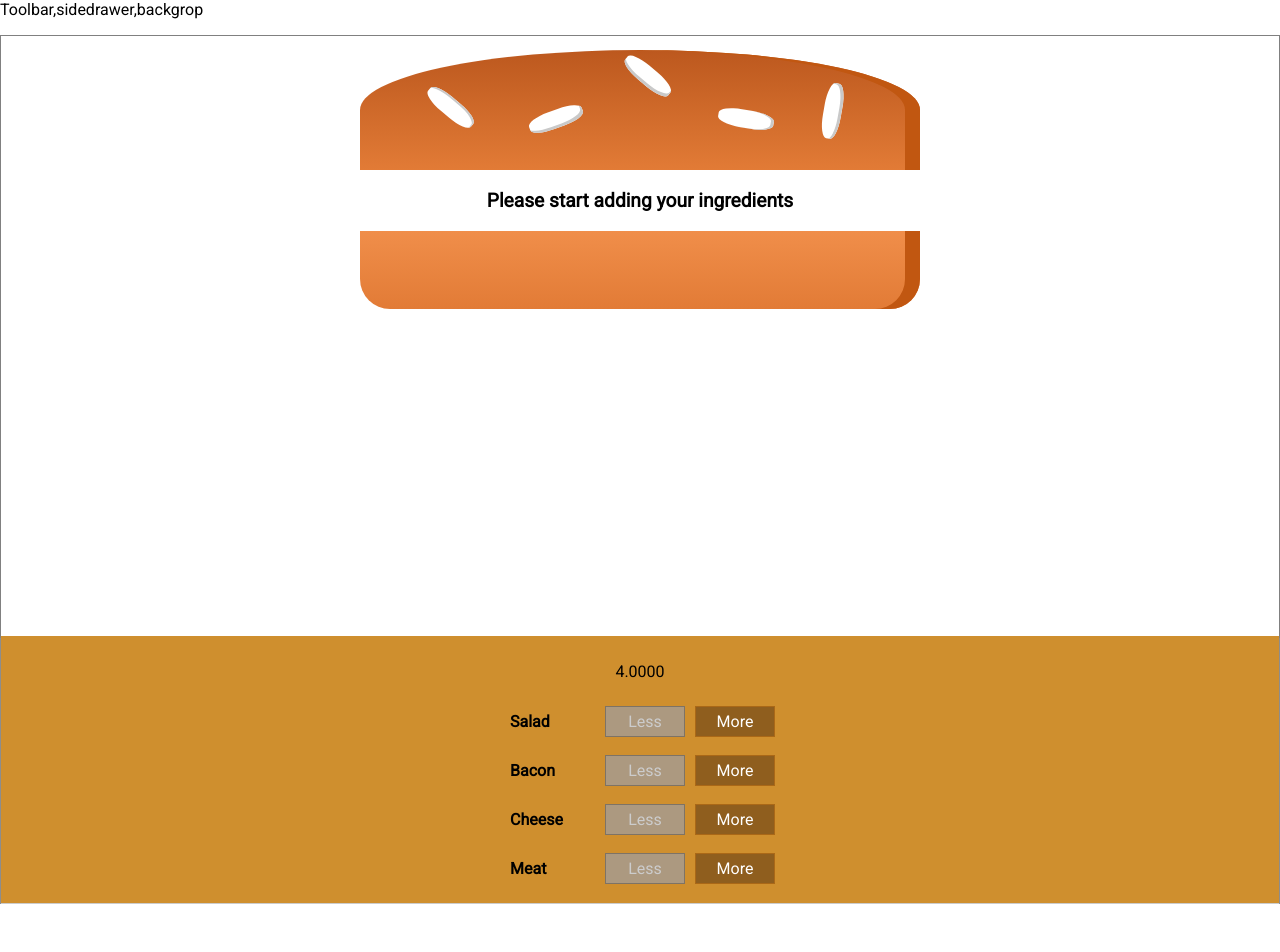
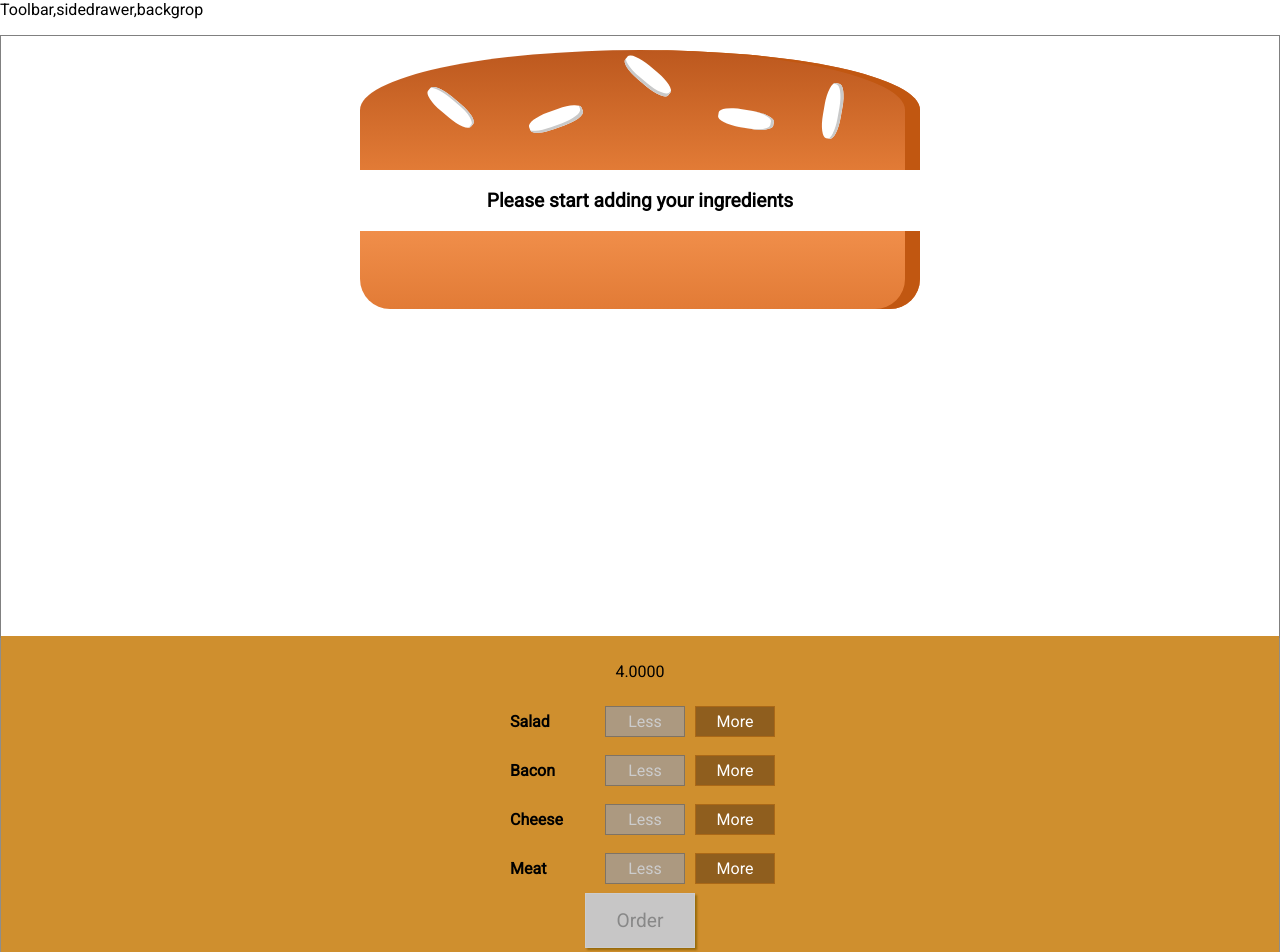
Before and after one commit to Khetwal-om/udemy__maximillian_burger_buider, a React (Create React App) app: page / in a window 1280 px wide. Shown: the top 952 px of the page. Before the commit the page ends 904 px from the top, so only its background shows below. Built offline with nearby package versions, Linux system fonts and the light colour scheme.

Commit message:
6 Order button is added .

```diff
--- a/src/components/Burger/BuildControls/BuildControls.css
+++ b/src/components/Burger/BuildControls/BuildControls.css
@@ -8,3 +8,45 @@
   margin: auto;
   padding: 10px 0;
 }
+
+.OrderButton {
+  background-color: #dad735;
+  outline: none;
+  cursor: pointer;
+  border: 1px solid #966909;
+  color: #966909;
+  font-family: inherit;
+  font-size: 1.2em;
+  padding: 15px 30px;
+  box-shadow: 2px 2px 2px #966909;
+}
+
+.OrderButton:hover,
+.OrderButton:active {
+  background-color: #a0db41;
+  border: 1px solid #966909;
+  color: #966909;
+}
+
+.OrderButton:disabled {
+  background-color: #c7c6c6;
+  cursor: not-allowed;
+  border: 1px solid #ccc;
+  color: #888888;
+}
+
+.OrderButton:not(:disabled) {
+  animation: enable 0.3s linear;
+}
+
+@keyframes enable {
+  0% {
+    transform: scale(1);
+  }
+  60% {
+    transform: scale(1.1);
+  }
+  100% {
+    transform: scale(1);
+  }
+}
--- a/src/components/Burger/BuildControls/BuildControls.js
+++ b/src/components/Burger/BuildControls/BuildControls.js
@@ -20,6 +20,9 @@
         disabled={props.disabled[control.type]}
       />
     ))}
+    <button className="OrderButton" disabled={!props.purchasable}>
+      Order
+    </button>
   </div>
 )
 
--- a/src/containers/BurgerBuilder/BurgerBuilder.js
+++ b/src/containers/BurgerBuilder/BurgerBuilder.js
@@ -18,7 +18,24 @@
       cheese: 0,
       meat: 0
     },
-    totalPrice: 4
+    totalPrice: 4,
+    purchasable: false
+  }
+
+  updatePurchaseState(updatedIngredients) {
+    const ingredients = {
+      ...updatedIngredients
+    }
+    const sum = Object.keys(ingredients)
+      .map((igKey) => {
+        return ingredients[igKey]
+      })
+      .reduce((sum, element) => {
+        return sum + element
+      }, 0)
+    this.setState({
+      purchasable: sum > 0
+    })
   }
   addIngredientHandler = (type) => {
     const oldCount = this.state.ingredients[type]
@@ -35,6 +52,7 @@
       totalPrice: newPrice,
       ingredients: updatedIngredients
     })
+    this.updatePurchaseState(updatedIngredients)
   }
   removeIngredientHandler = (type) => {
     const oldCount = this.state.ingredients[type]
@@ -53,6 +71,7 @@
       totalPrice: newPrice,
       ingredients: updatedIngredients
     })
+    this.updatePurchaseState(updatedIngredients)
   }
   render() {
     const disabledInfo = {
@@ -69,6 +88,7 @@
           ingredientAdded={this.addIngredientHandler}
           ingredientRemoved={this.removeIngredientHandler}
           totalPrice={this.state.totalPrice}
+          purchasable={this.state.purchasable}
         />
       </Aux>
     )
```
